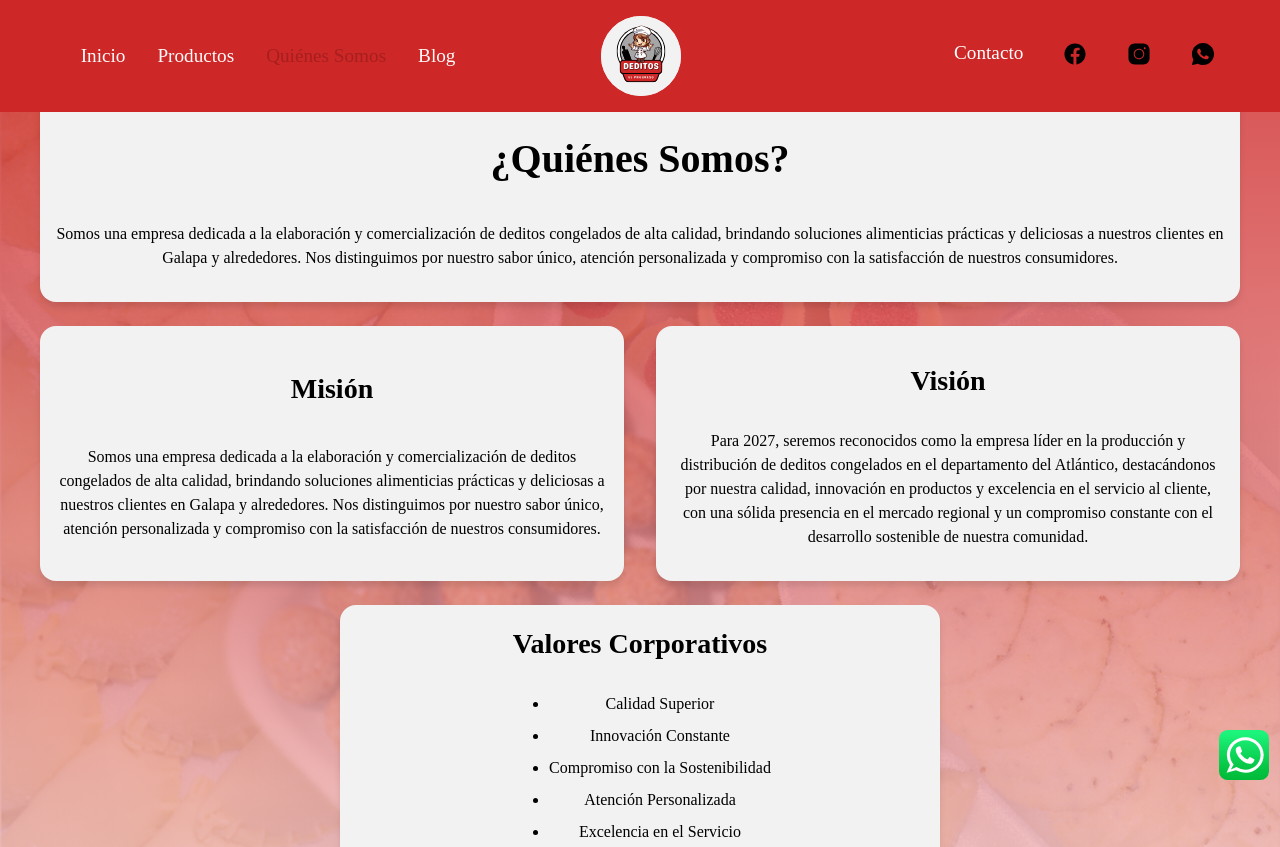
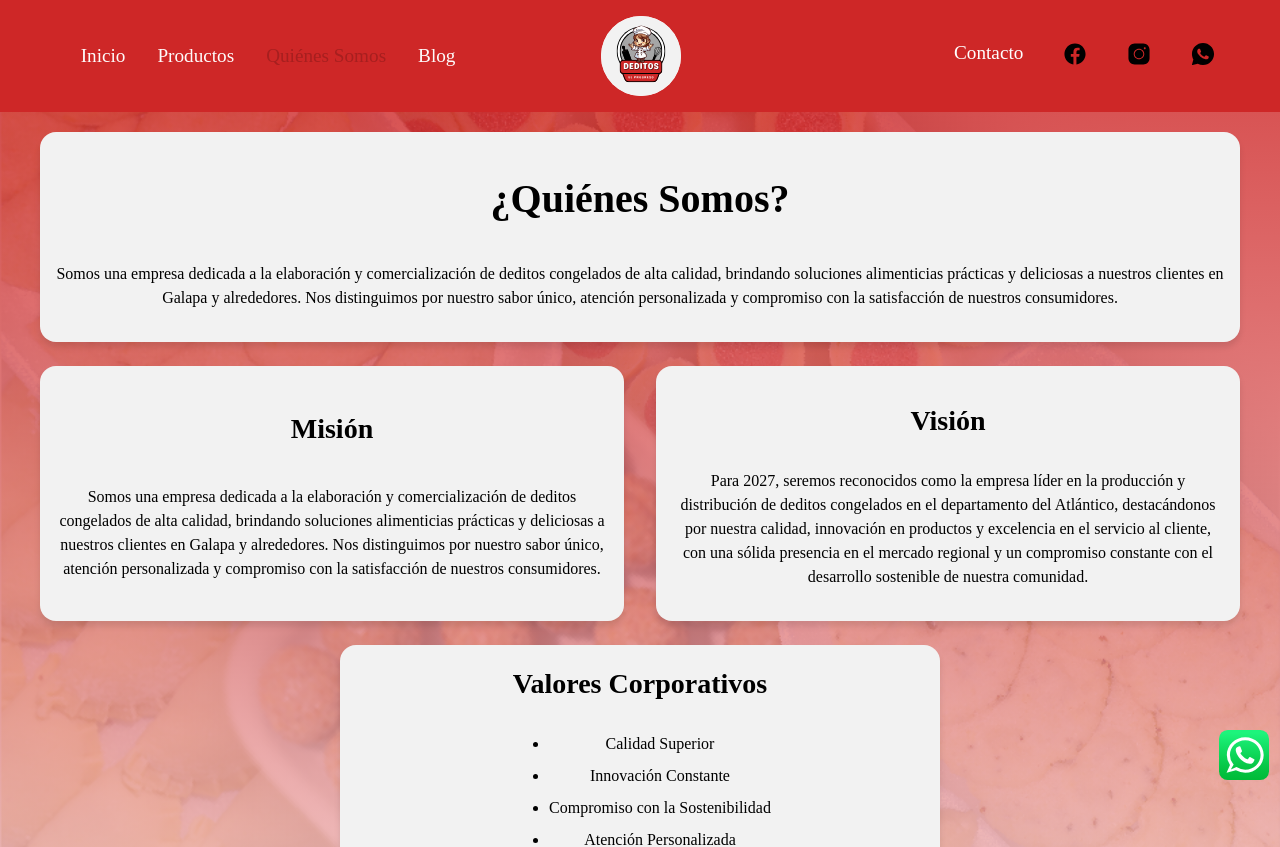
Before and after one commit to DarioJGL/deditos-elprogreso, a Next.js app: page /quienes-somos in a window 1280 px wide. Shown: the top 847 px of the page. Built offline with nearby package versions, Linux system fonts and the light colour scheme.

Commit message:
Ajusta el margen superior en la clase 'main' para pantallas grandes

```diff
--- a/src/ui/QuienesSomos.module.css
+++ b/src/ui/QuienesSomos.module.css
@@ -2,6 +2,7 @@
     background: linear-gradient(rgb(206, 39, 39, 0.80), rgba(255, 255, 255, 0.85)), url('../../public/fondo-img.jpg');
     background-repeat: no-repeat;
     background-size: cover;
+
 }
 
 .container {
@@ -73,6 +74,11 @@
 
 
 @media (min-width: 780px) {
+
+    .main {
+        margin-top: 100px;
+    }
+
     .values {
         width: 50%;
     }
```
